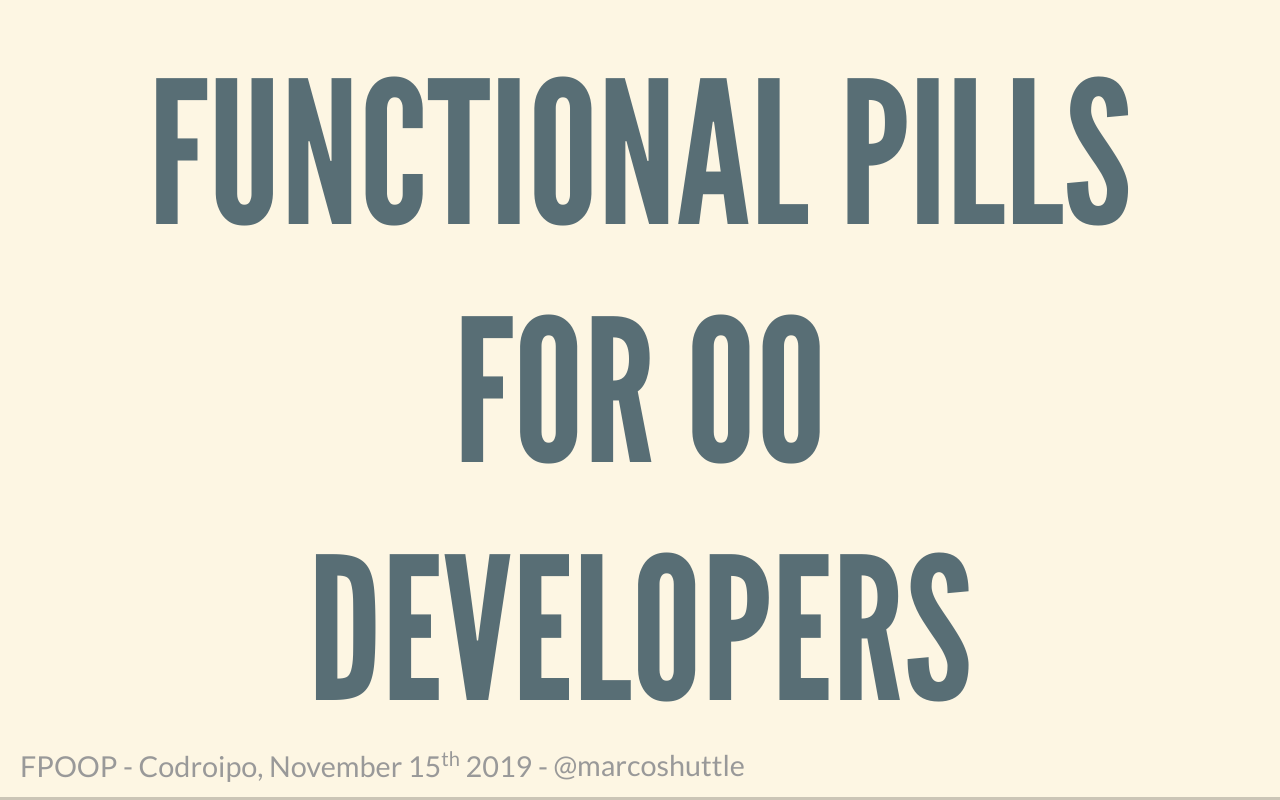
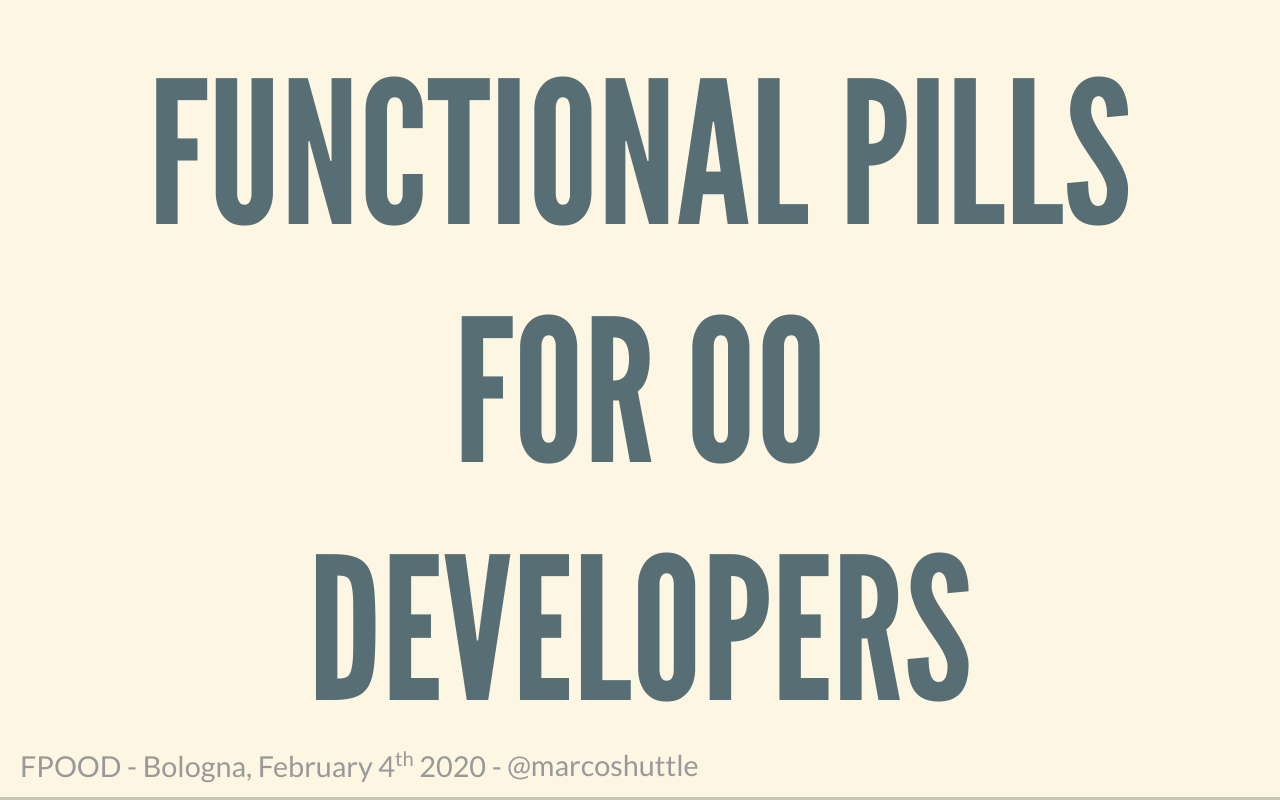
Before and after one commit to marcosh/fpoop, a website: page index.html in a window 1280 px wide. Drawn offline with Linux system fonts and the light colour scheme.

Commit message:
move to Bologna

```diff
--- a/index.html
+++ b/index.html
@@ -31,7 +31,7 @@
 
       <footer>
         <div class="details">
-        FPOOP - Codroipo, November 15<sup>th</sup> 2019 -
+        FPOOD - Bologna, February 4<sup>th</sup> 2020 -
         <a href="https://twitter.com/marcoshuttle">@marcoshuttle</a>
     </footer>
 		</div>
```
